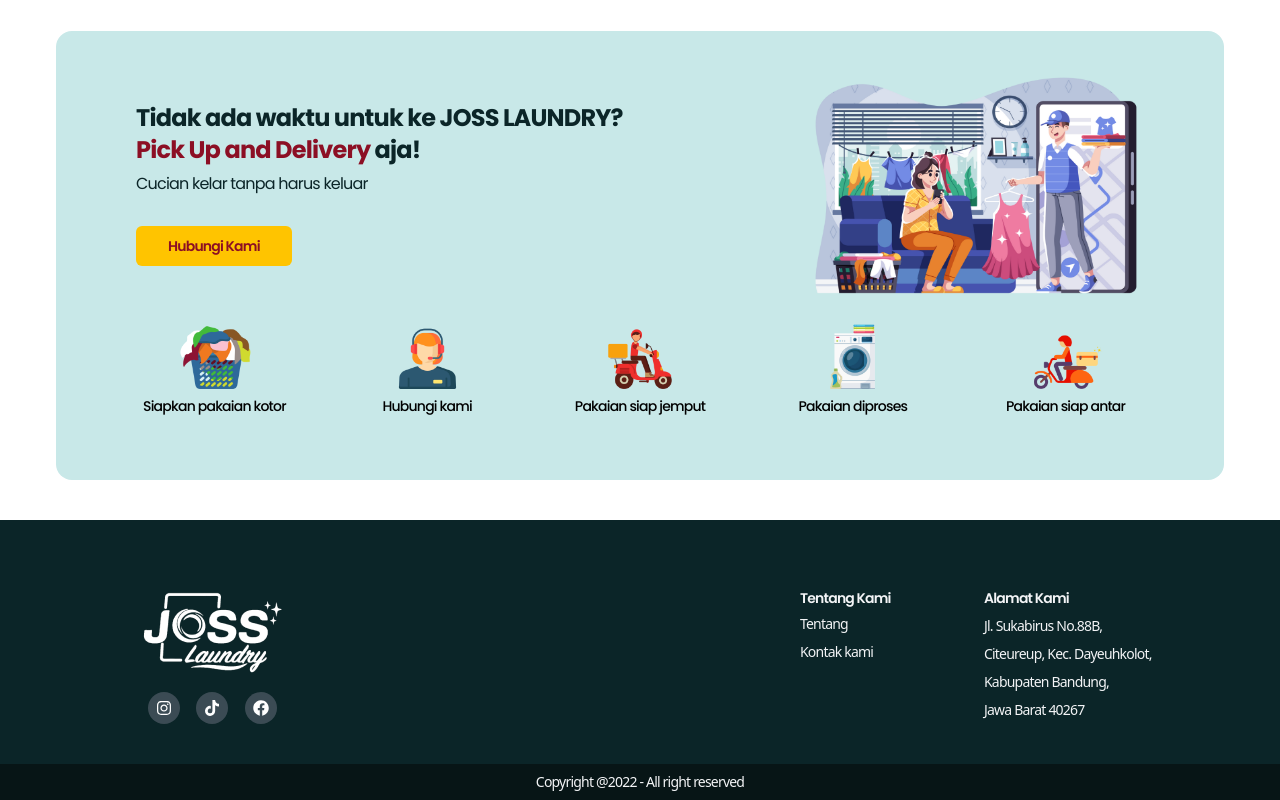
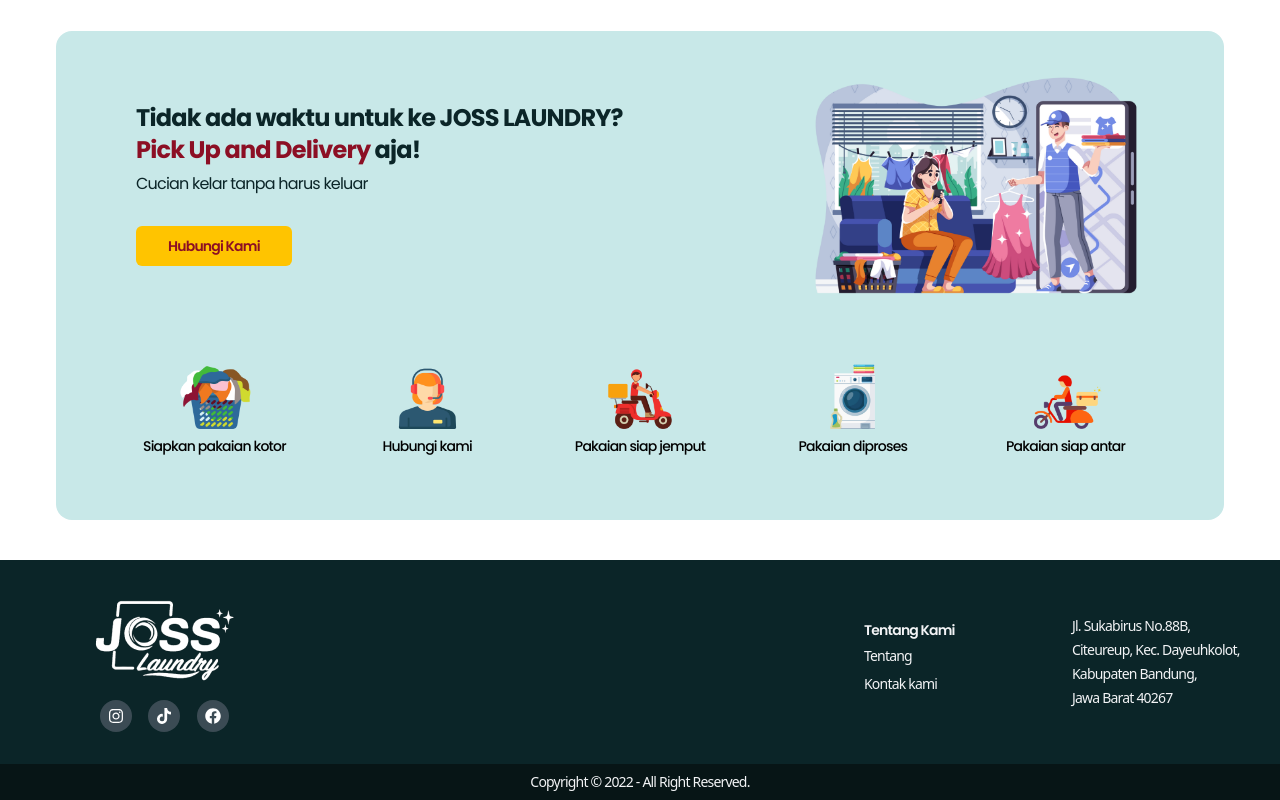
Before and after one commit to ansofhn/josslaundry, a Next.js app: page / in a window 1280 px wide. Shown: the part 2367-3167 px from the top of the page. Built offline with nearby package versions, Linux system fonts and the light colour scheme.

Commit message:
foot-prom

```diff
--- a/components/Footer_v2.js
+++ b/components/Footer_v2.js
@@ -8,9 +8,9 @@
   return (
     <>
       <footer className="text-gray-100 text-start lg:text-left bg-darkgreen">
-        <div className="container">
-          <div className="text-center pb-10 pt-16 md:text-left">
-            <div className="grid grid-cols-2 mx-24 gap-80">
+        <div className="container p-0">
+          <div className="text-center py-8 md:text-left">
+            <div className="grid grid-cols-2 ml-16 gap-96">
               <div className="mr-auto">
                 <div className="-mt-2">
                   <Image src={footerLogo} />
@@ -49,7 +49,7 @@
                 </div>
               </div>
               <div className="grid grid-cols-2">
-                <div>
+                <div className="pt-6">
                   <h3 className="my-1 text-sm font-semibold text-gray-100">
                     Tentang Kami
                   </h3>
@@ -71,14 +71,11 @@
                     </Link>
                   </div>
                 </div>
-                <div className="text-sm font-sans leading-7 ">
-                  <h3 className="my-1 text-sm font-semibold font-poppins text-gray-100">
-                    Alamat Kami
-                  </h3>
-                  Jl. Sukabirus No.88B, <br />
-                  Citeureup, Kec. Dayeuhkolot, <br />
-                  Kabupaten Bandung, <br />
-                  Jawa Barat 40267
+                <div className="text-sm font-sans mb-1 pt-6">
+                  <div className="mb-1">Jl. Sukabirus No.88B,</div>
+                  <div className="mb-1">Citeureup, Kec. Dayeuhkolot,</div>
+                  <div className="mb-1">Kabupaten Bandung,</div>
+                  <div className="mb-1">Jawa Barat 40267</div>
                 </div>
               </div>
             </div>
@@ -88,7 +85,7 @@
       <footer className="text-center text-gray-100 bg-[#071516] lg:text-left">
         <div className="container">
           <div className="py-2 font-sans text-sm text-center">
-            Copyright @2022 - All right reserved
+            Copyright &copy; 2022 - All Right Reserved.
           </div>
         </div>
       </footer>
--- a/components/Promote.js
+++ b/components/Promote.js
@@ -41,7 +41,7 @@
           <div className="xl:ml-40 xl:mr-10 2xl:ml-48 mt-4 pl-2">
             <Image src={illustration} width={430} height={300} />
           </div>
-          <div className="flex items-center text-center justify-between col-span-2 xl:gap-14 2xl:gap-24 mx-10 mb-10">
+          <div className="flex items-center text-center justify-between col-span-2 xl:gap-14 2xl:gap-24 m-10">
             <div className="mx-auto my-auto">
               <div className="mx-10 2xl:mx-8">
                 <Image src={step1} />
```
